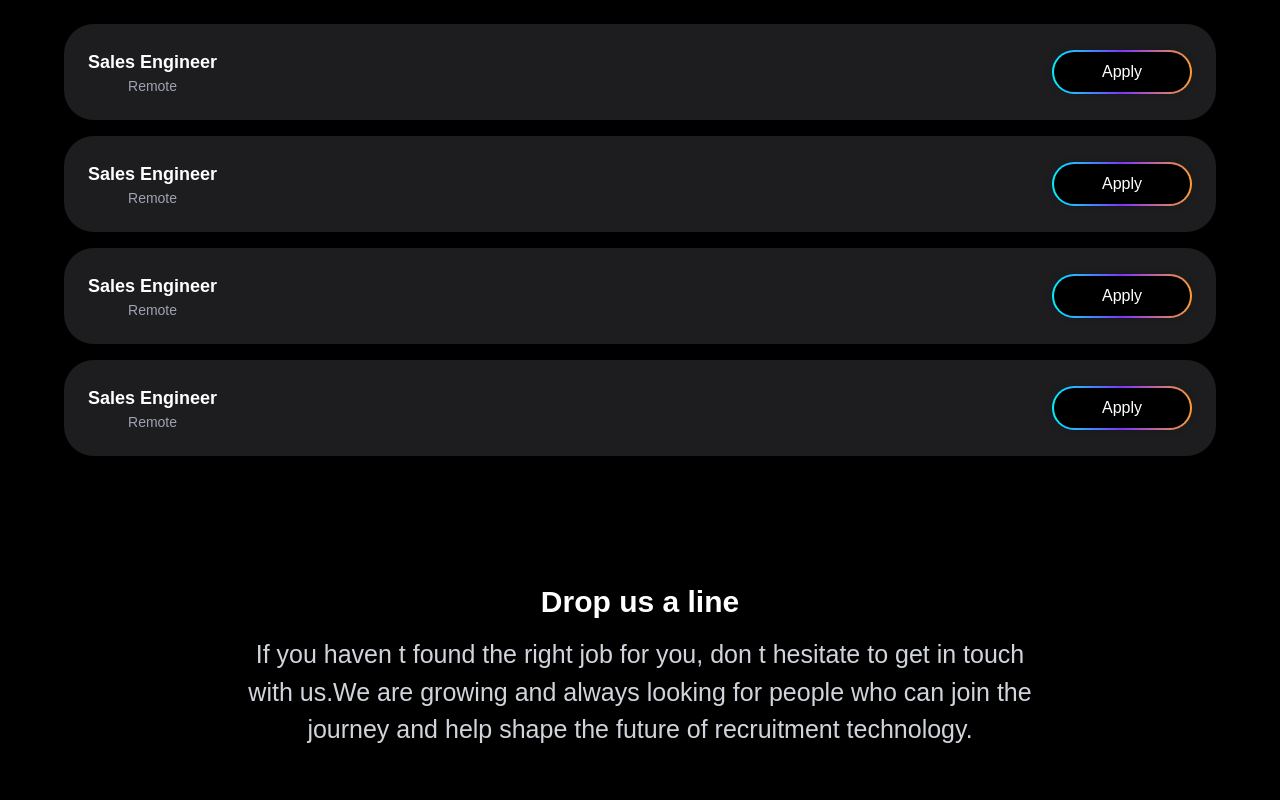
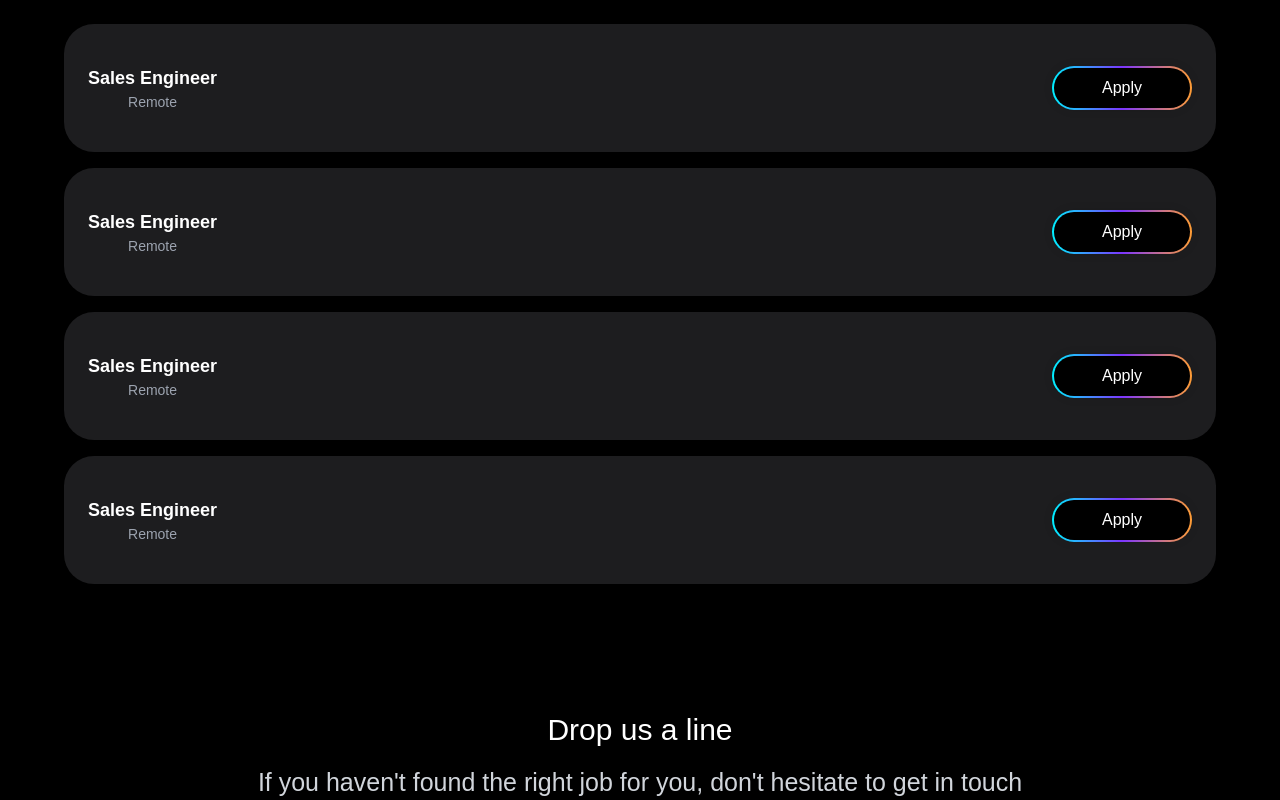
Before and after one commit to shahbazasghar1038/unireal, a React (Vite) app: page /career in a window 1280 px wide. Shown: the part 1040-1840 px from the top of the page. Built offline with nearby package versions, Linux system fonts and the light colour scheme; a web font is replaced by a local one.

Commit message:
career pages css fix/text fix

```diff
--- a/src/index.css
+++ b/src/index.css
@@ -224,6 +224,10 @@ body {
 .slide.active {
   flex: 1.8; /* Reduce expanded size slightly */
 }
+.custom-job-card-property{
+  max-width: 60%;
+  height: 8rem;
+}
 
 /* Add a smooth white overlay on the expanded slide */
 .slide.active::before {
@@ -275,6 +279,9 @@ body {
 
   .slide.active {
     flex: 2; /* Reduce the expansion size */
+  }
+  .custom-job-card-property{
+    max-width: 100%;
   }
 }
 
@@ -328,6 +335,9 @@ body {
     font-weight: 400;
     font-size: 20px;
     line-height: 43px;
+  }
+  .custom-job-card-property{
+    max-width: 100%;
   }
 }
 
--- a/src/pages/careers/CareersPage.jsx
+++ b/src/pages/careers/CareersPage.jsx
@@ -15,7 +15,7 @@ const CareersPage = () => {
         </p>
         <button
           type="submit"
-          className="relative w-[260px] rounded-full px-8 py-3 my-16 font-medium text-white transition-transform duration-300 hover:scale-105"
+          className="gradient-hover-effect relative w-[260px] rounded-full px-8 py-3 my-16 font-medium text-white transition-transform duration-300 hover:scale-105"
           style={{
             background: "#000",
             boxShadow: "0 0 10px rgba(0,0,0,0.1)",
@@ -62,7 +62,7 @@ const CareersPage = () => {
             .map((_, index) => (
               <div
                 key={index}
-                className="flex items-center justify-between bg-[#1D1D1F] p-6 rounded-[30px] mx-auto max-w-screen-xl"
+                className="custom-job-card-property flex items-center justify-between bg-[#1D1D1F] p-6 rounded-[30px] mx-auto max-w-screen-xl"
               >
                 <div>
                   <h3 className="text-lg font-bold">Sales Engineer</h3>
@@ -91,9 +91,9 @@ const CareersPage = () => {
 
       {/* Contact Section */}
       <section className="text-center py-16 max-w-screen-xl mx-auto">
-        <h2 className="text-2xl sm:text-3xl font-bold">Drop us a line</h2>
+        <h2 className="text-2xl sm:text-3xl">Drop us a line</h2>
         <p className="mt-4 text-gray-300 text-[25px]   max-w-[800px] mx-auto text-gray-300">
-          If you haven t found the right job for you, don t hesitate to get in
+          If you haven't found the right job for you, don't hesitate to get in
           touch with us.We are growing and always looking for people who can
           join the journey and help shape the future of recruitment technology.
         </p>
```
